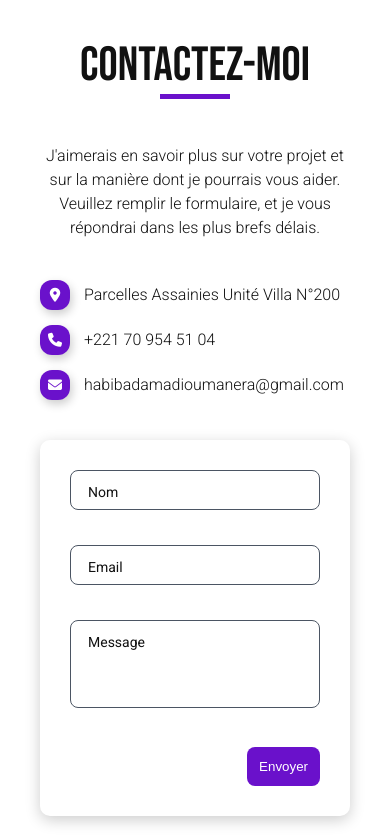
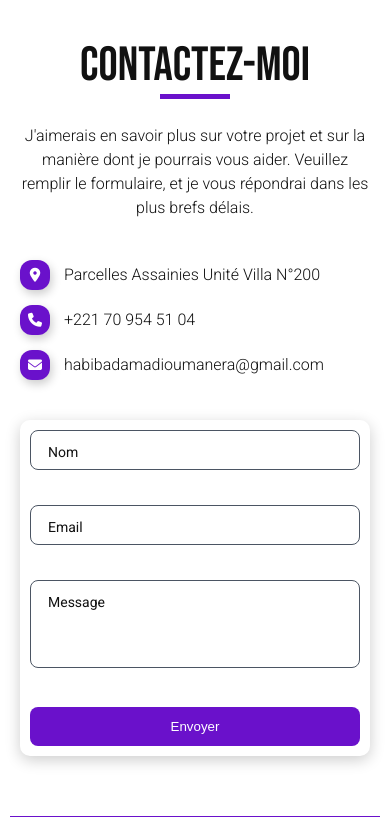
Before and after one commit to habibadama/had-portfolio, a plain HTML site: page index.html in a window 390 px wide. Shown: the part 4760-5599 px from the top of the page. Drawn offline with Linux system fonts and the light colour scheme.

Commit message:
Mise à jour du 23/09/2025 portant sur l'ensemble du portfolio vr_2

```diff
--- a/style.css
+++ b/style.css
@@ -1222,6 +1222,7 @@ footer a:hover {
     flex-direction: column;
     gap: 25px;
     margin-top: 30px;
+    padding: 0;
   }
 
   .contact-text,
@@ -1230,7 +1231,9 @@ footer a:hover {
     width: 100%;
     text-align: center;
   }
-
+.contact-form form {
+    padding: 10px;
+}
   .form-group input,
   .form-group textarea {
     padding: 14px 10px 8px;
@@ -1240,6 +1243,10 @@ footer a:hover {
   .form-group label {
     font-size: 14px;
   }
+.contact-form button {
+    align-self: stretch;
+    width: 100%;
+}
 
   /* NAV LIST EN MODE MODAL */
   .nav-list {
@@ -1345,7 +1352,7 @@ footer a:hover {
   }
 
   .profil-content p {
-    font-size: 0.9rem;
+    font-size: 1rem;
     line-height: 1.3;
   }
 
```
